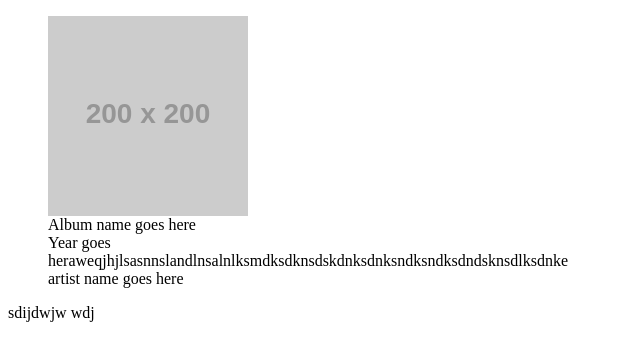
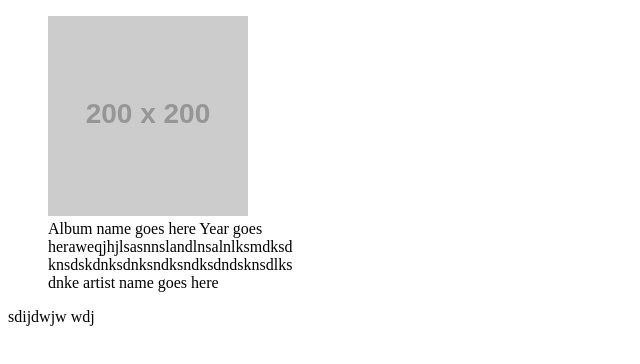
Before and after one commit to johntiger1/personal_css_website, a plain HTML site: page new_index.html in a window 1280 px wide. Shown: the whole page, without its empty margins (0-640 px from the left). Drawn offline with nearby package versions, Linux system fonts and the light colour scheme; placeholder pictures from the web are drawn by us.

Commit message:
simplify and get the simple figure based approach working

```diff
--- a/new_index.html
+++ b/new_index.html
@@ -10,11 +10,12 @@
     <link rel="stylesheet" href="stylesheets/new_style.css" type="text/css"/>
 </head>
 <body>
+<!--since the thing is not constrained, it doesn't matter...-->
 <figure>
     <img id="the_img" src='http://placehold.it/200x200' alt='missing' />
     <figcaption id="img_cap">Album name goes here
-        <br>Year goes heraweqjhjlsasnnslandlnsalnlksmdksdknsdskdnksdnksndksndksdndsknsdlksdnke
-        <br>artist name goes here</figcaption>
+        Year goes heraweqjhjlsasnnslandlnsalnlksmdksdknsdskdnksdnksndksndksdndsknsdlksdnke
+        artist name goes here</figcaption>
     <!--image with caption html bootstrap-->
     <!--nice: bootstrap pathway forward-->
     <!--interesting: a web-only (read: javascript way of editing a source code file on github). This would allow for the persistent storage!-->
--- a/stylesheets/new_style.css
+++ b/stylesheets/new_style.css
@@ -1,13 +1,17 @@
-figure {
-    display: table;
-    width: 1px; /* This can be any width, so long as it's narrower than any image */
-}
-img, figcaption {
-    display: table-row;
-}
-#gucc{
+/*figure {*/
+    /*display: table;*/
+    /*width: 1px; !* This can be any width, so long as it's narrower than any image *!*/
+/*}*/
+/*img, figcaption {*/
+    /*display: table-row;*/
+/*}*/
+/*#gucc{*/
 
 
+/*}*/
+
+figure {
+    max-width: 250px;
 }
 
 #img_cap{
```
